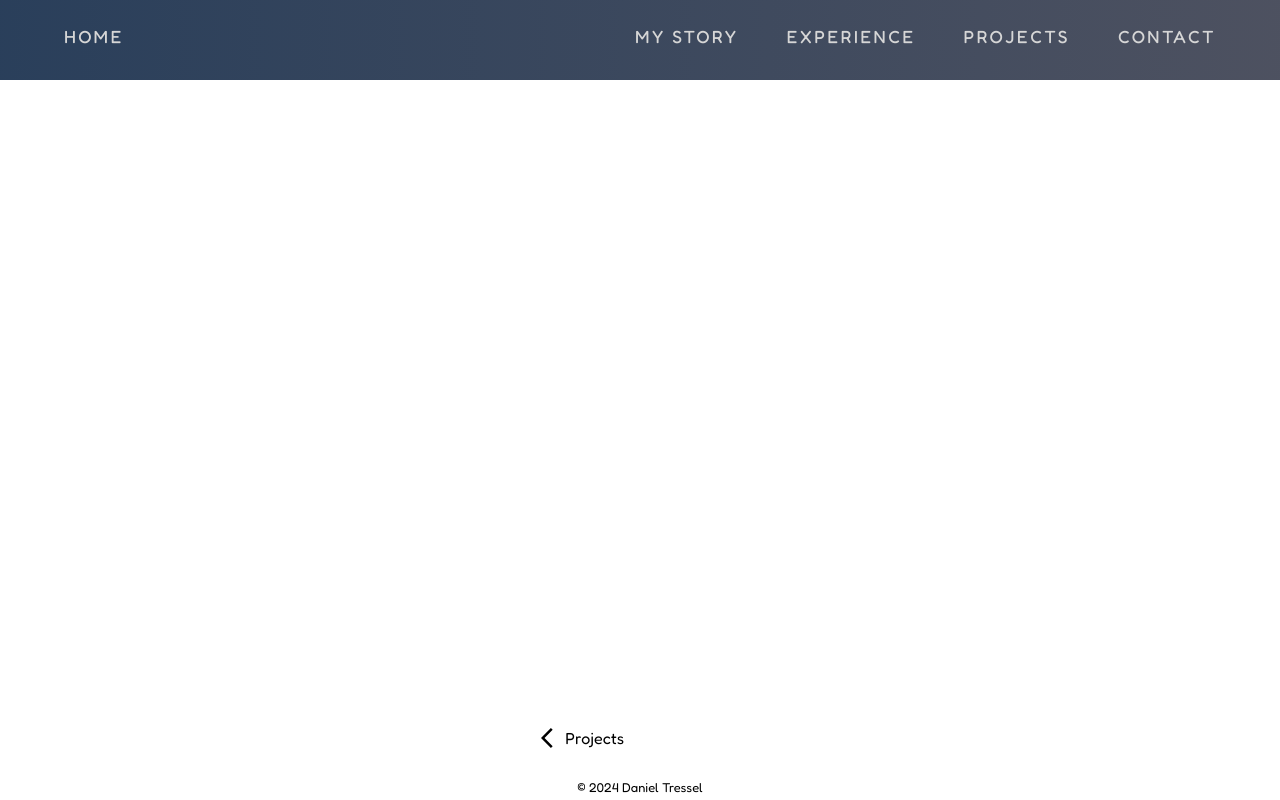
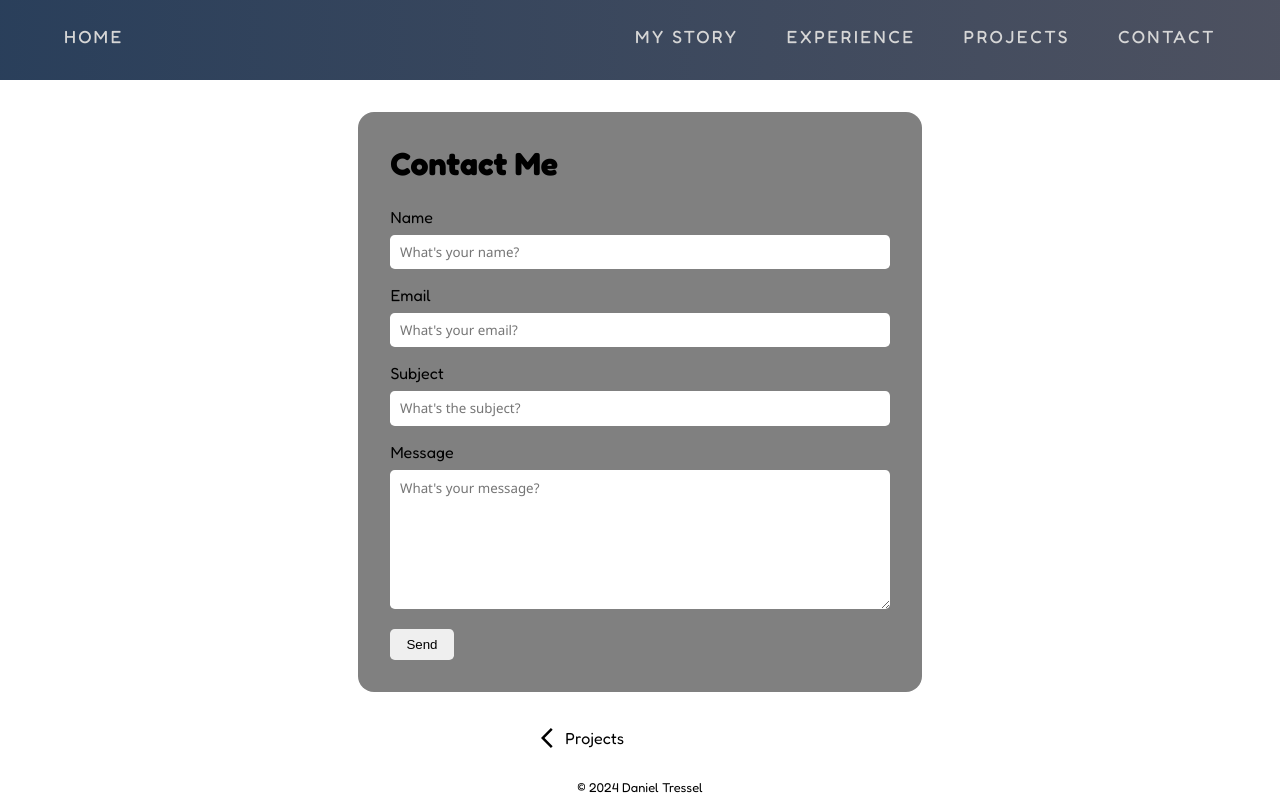
Before and after one commit to dtressel/portfolio-site, a React (Create React App) app: page /contact in a window 1280 px wide. Built offline with nearby package versions, Linux system fonts and the light colour scheme.

Commit message:
built contact form

```diff
--- /dev/null
+++ b/src/pages/Contact/Contact.css
@@ -0,0 +1,44 @@
+.Contact-form-wrapper {
+  display: flex;
+  justify-content: center;
+  margin-top: 2rem;
+}
+
+.Contact-form-container {
+  background: gray;
+  padding: 2rem;
+  border-radius: 1rem;
+  max-width: 95vw;
+}
+
+.Contact-form-container h1 {
+  margin-top: 0;
+  margin-bottom: 1.5rem;
+}
+
+.form-group > label {
+  display: block;
+}
+
+.Contact-form-input {
+  width: 30rem;
+  max-width: 100%;
+  padding: .6rem;
+  border-radius: .3rem;
+  border: none;
+  margin: .5rem 0 1rem;
+}
+
+.Contact-form-input:focus {
+  outline: none;
+}
+
+.Contact-form-input::placeholder {
+  font-family: 'Segoe UI', Tahoma, Geneva, Verdana, sans-serif;
+}
+
+.Contact-form-submit-button {
+  padding: .5rem 1rem;
+  border-radius: .3rem;
+  border: none;
+}
--- a/src/pages/Contact/Contact.js
+++ b/src/pages/Contact/Contact.js
@@ -1,7 +1,52 @@
+import { useRef } from 'react';
+import './Contact.css';
+import emailjs from '@emailjs/browser';
+
+const emailJSPublicKey = 'H1XWo6NCtVex4ktZc';
+const emailJSTemplateID = 'template_vuxt427';
+const emailJSServiceID = 'service_fhrk85i';
+
 const Contact = () => {
+  const form = useRef();
+
+  const sendEmail = (e) => {
+    e.preventDefault();
+
+    emailjs.sendForm(emailJSServiceID, emailJSTemplateID, form.current, emailJSPublicKey)
+      .then((result) => {
+          console.log(result.text);
+      }, (error) => {
+          console.log(error.text);
+      });
+    e.target.reset();
+  };
+
   return (
     <>
-
+      <div className="Contact-form-wrapper">
+        <div className="Contact-form-container">
+          <h1>Contact Me</h1>
+          <form ref={form} onSubmit={sendEmail}>
+            <div className="form-group">
+              <label htmlFor="name">Name</label>
+              <input id="name" name="name" className="Contact-form-input" type="text" placeholder="What's your name?" required />
+            </div>
+            <div className="form-group">
+              <label htmlFor="email">Email</label>
+              <input id="email" name="email" className="Contact-form-input" type="email" placeholder="What's your email?" required />
+            </div>
+            <div className="form-group">
+              <label htmlFor="subject">Subject</label>
+              <input id="subject" name="subject" className="Contact-form-input" type="text" placeholder="What's the subject?" />
+            </div>
+            <div className="form-group">
+              <label htmlFor="message">Message</label>
+              <textarea id="message" name="message" className="Contact-form-input" placeholder="What's your message?" rows="8" required ></textarea>
+            </div>
+            <button className="Contact-form-submit-button" type="submit" value="Send">Send</button>
+          </form>
+        </div>
+      </div>
     </>
   )
 }
```
